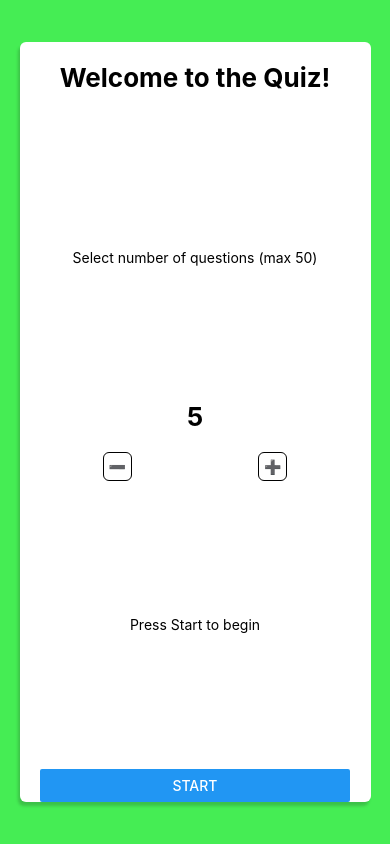
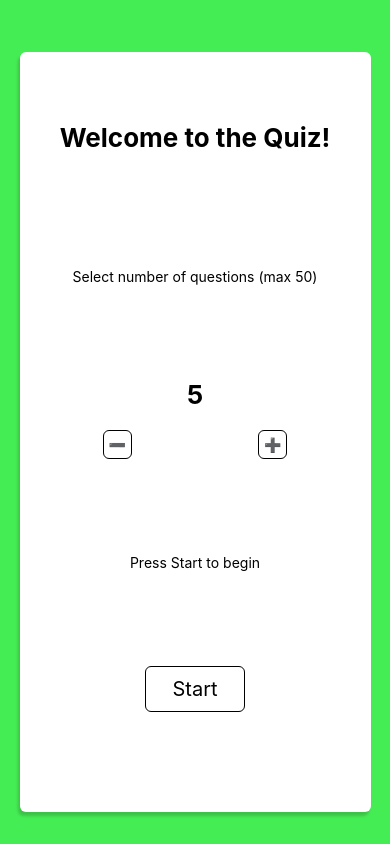
Before and after one commit to henriksundman/quiz-app-RN, a React Native app: screen / in a window 390 px wide. Built offline with nearby package versions, Linux system fonts and the light colour scheme.

Commit message:
work on startview and context

```diff
--- a/App.tsx
+++ b/App.tsx
@@ -1,17 +1,35 @@
 import { StatusBar } from 'expo-status-bar';
-import { StyleSheet, Text, View } from 'react-native';
+import { useContext } from 'react';
+import { StyleSheet, View } from 'react-native';
 
+import { GameOverView } from './components/GameOverView';
+import { GameView } from './components/GameView';
+import { StartView } from './components/StartView';
 import { MainScreen } from './screens/MainScreen';
-import { StartView } from './components/StartView';
+import { GameContext, GameContextProvider } from './store/game-context';
 
 export default function App() {
+	const { isGameStarted, isGameOver } = useContext(GameContext);
+
+	const gameNotStarted = !isGameStarted && !isGameOver;
+	const gameIsStarted = isGameStarted && !isGameOver;
+	const gameIsOver = isGameOver;
+
+	console.log(isGameStarted);
+
 	return (
-		<View style={styles.container}>
-			<MainScreen>
-				<StartView></StartView>
-			</MainScreen>
+		<>
 			<StatusBar style="auto" />
-		</View>
+			<GameContextProvider>
+				<View style={styles.container}>
+					<MainScreen>
+						{gameNotStarted && <StartView />}
+						{gameIsStarted && <GameView />}
+						{gameIsOver && <GameOverView />}
+					</MainScreen>
+				</View>
+			</GameContextProvider>
+		</>
 	);
 }
 
--- a/components/StartView.tsx
+++ b/components/StartView.tsx
@@ -1,12 +1,16 @@
-import { useState, useContext } from 'react';
-
-import { Button, StyleSheet, Text, View } from 'react-native';
+import { useContext, useState } from 'react';
+import { StyleSheet, Text, View } from 'react-native';
 
 import { GameContext } from '../store/game-context';
 
 export const StartView = () => {
 	const gameCtx = useContext(GameContext);
 	const [numQuestions, setNumQuestions] = useState(5);
+
+	const start = (): void => {
+		gameCtx.gameStartHandler(numQuestions);
+		console.log('start', gameCtx.isGameStarted);
+	};
 
 	return (
 		<View style={styles.container}>
@@ -34,13 +38,16 @@ export const StartView = () => {
 				</View>
 			</View>
 			<Text style={styles.text}>Press Start to begin</Text>
-			<Button title="Start" />
+			<Text style={styles.start} onPress={start}>
+				Start
+			</Text>
 		</View>
 	);
 };
 
 const styles = StyleSheet.create({
 	container: {
+		marginTop: 50,
 		flex: 1,
 		justifyContent: 'space-between',
 	},
@@ -68,4 +75,15 @@ const styles = StyleSheet.create({
 		borderWidth: 1,
 		borderRadius: 6,
 	},
+	start: {
+		alignSelf: 'center',
+		fontSize: 20,
+		width: 100,
+		paddingVertical: 10,
+		paddingHorizontal: 20,
+		marginBottom: 100,
+		borderWidth: 1,
+		borderRadius: 6,
+		textAlign: 'center',
+	},
 });
--- a/screens/MainScreen.tsx
+++ b/screens/MainScreen.tsx
@@ -10,7 +10,7 @@ export const MainScreen = ({ children }: MainScreenProps) => {
 
 const styles = StyleSheet.create({
 	card: {
-		flexDirection: 'column',
+		marginTop: 20,
 		alignItems: 'center',
 		width: '90%',
 		height: '90%',
```
